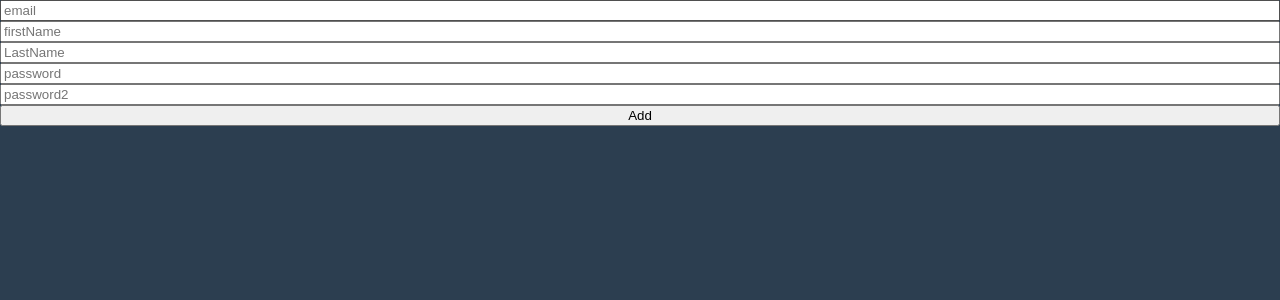
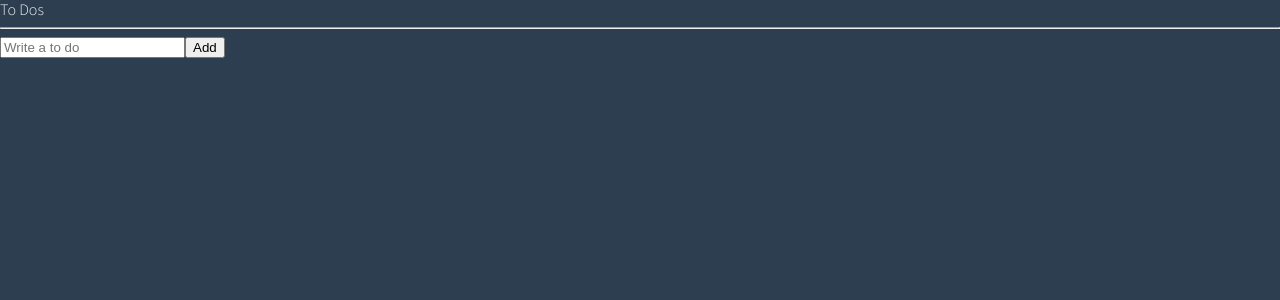
Before and after one commit to kkb4363/React-Netflix, a React (Create React App) app: page / in a window 1280 px wide. Shown: the top 300 px of the page. Built offline with nearby package versions, Linux system fonts and the light colour scheme.

Commit message:
#5.8~5.11

```diff
--- a/src/App.tsx
+++ b/src/App.tsx
@@ -1,5 +1,5 @@
 import {createGlobalStyle} from 'styled-components';
-import ToDoList from './ToDoList';
+import ToDoList from './components/ToDoList';
 
 const GlobalStyle = createGlobalStyle`
 @import url('https://fonts.googleapis.com/css2?family=Source+Sans+Pro:wght@300;400&display=swap');
--- a/src/ToDoList.tsx
+++ /dev/null
@@ -1,24 +0,0 @@
-import React from "react";
-import {useForm} from 'react-hook-form';
-function ToDoList(){
-   const {register ,  handleSubmit} = useForm();
-   const onValid = (data:any) => {
-    console.log(data);
-   }
-    return (
-        <div>
-            <form
-            style={{display:'flex', flexDirection:'column'}}
-            onSubmit={handleSubmit(onValid)}>
-                <input {...register('email', {required:true})} placeholder="email"/>
-                <input {...register('firstName', {required:true, minLength:10})} placeholder="firstName"/>
-                <input {...register('LastName', {required:true, minLength:10})} placeholder="LastName"/>
-                <input {...register('password', {required:true, minLength:5})} placeholder="password"/>
-                <input {...register('password2', {required:true, minLength:5})} placeholder="password2"/>
-                <button>Add</button>
-            </form>
-        </div>
-    )
-}
-
-export default ToDoList;
--- /dev/null
+++ b/src/components/ToDoList.tsx
@@ -0,0 +1,52 @@
+import React from "react";
+import {useForm} from 'react-hook-form';
+import { atom, useRecoilState } from "recoil";
+
+const toDoState = atom<IToDo[]>({
+  key:'toDo',
+  default:[],
+})
+
+interface IForm{
+    toDo:string;
+}
+
+interface IToDo{
+  text:string;
+  id:number;
+  category:"TO_DO"|"DOING"|"DONE";
+
+}
+
+function ToDoList(){
+  const [ToDos, setToDos] = useRecoilState(toDoState);
+ const {
+    register,
+    handleSubmit,
+    setValue
+ } = useForm<IForm>()
+
+ const handleValid = ({toDo}:IForm) => {
+    setToDos(prev => [{text:toDo , id:Date.now(), category:"TO_DO"}, ...prev])
+    setValue('toDo',"");
+ }
+
+    return (
+    <div>
+      <h1>To Dos</h1>
+      <hr/>
+      <form onSubmit={handleSubmit(handleValid)} >
+        <input {...register('toDo',
+        {
+            required:'please write a To Do',
+        })} placeholder="Write a to do"/>
+        <button>Add</button>
+      </form>
+
+      <ul>
+        {ToDos.map(toDo => <li key={toDo.id}>{toDo.text}</li>)}
+      </ul>
+    </div>
+  );
+}
+export default ToDoList;
```
